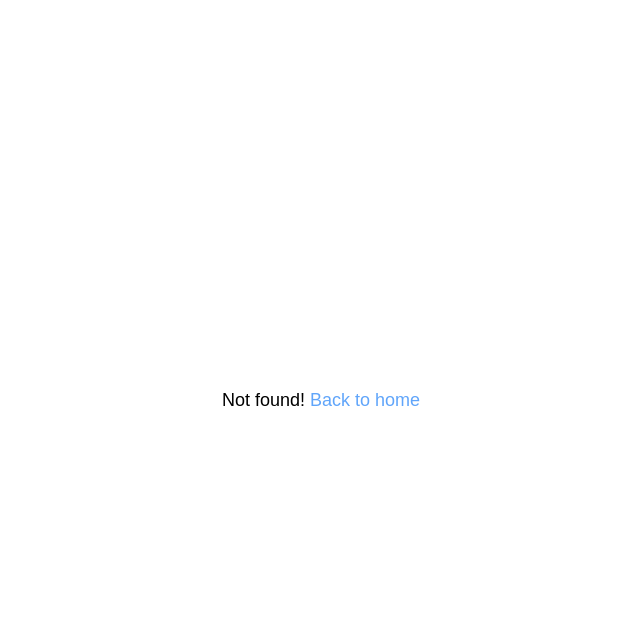
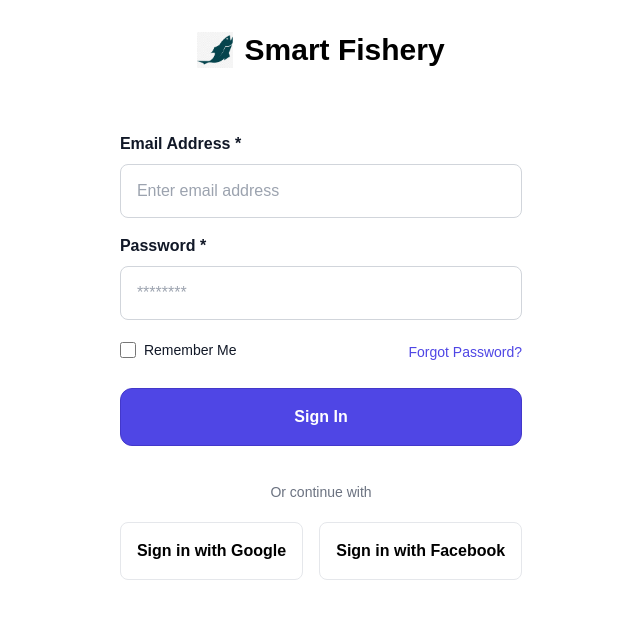
Before and after one commit to Umutoni123/smartfishery_frontend, a React (Vite) app: page /login in a window 1280 px wide. Before the commit this address had no page. Shown: the top 618 px of the page, without its empty margins (319-959 px from the left). Built offline with nearby package versions, Linux system fonts and the light colour scheme; a web font is replaced by a local one.

Commit message:
feat: login

```diff
--- a/src/App.jsx
+++ b/src/App.jsx
@@ -2,15 +2,21 @@ import React from 'react'
 import { BrowserRouter as Router, Switch, Route } from 'react-router-dom'
 
 import Home from './views/Home'
+import Login from './views/Login';
 import NotFound from './views/NotFound'
 
 const App = () => {
   return (
     <Router>
-      {/* <Nav /> */}
       <Switch>
         <Route exact path="/">
           <Home />
+        </Route>
+        <Route exact path="/smartfisheryplatform">
+          <Home />
+        </Route>
+        <Route exact path="/login">
+          <Login />
         </Route>
         <Route>
           <NotFound />
--- /dev/null
+++ b/src/views/Login.jsx
@@ -0,0 +1,55 @@
+import React from 'react'
+import { useHistory } from "react-router-dom"
+
+function Login() {
+  const history = useHistory()
+  return (
+    <section className="flex items-center justify-center">
+      <div className="relative w-2/3 overflow-hidden bg-white">
+        <div className="flex flex-col items-center justify-center w-full p-8">
+          <a href="/" class="flex items-center">
+            <img src="/favicon.png" class="mr-3 h-6 sm:h-9" alt="Smart Fishery Logo" />
+            <span class="self-center text-3xl font-semibold whitespace-nowrap dark:text-white">Smart Fishery</span>
+          </a>
+          <div className="flex flex-col justify-center h-full p-4 py-16 bg-blueGray-100">
+            <form className="mx-auto md:max-w-lg">
+              <label className="block mb-4">
+                <p className="mb-2 font-semibold leading-normal text-gray-900">Email Address *</p>
+                <input className="px-4 py-3.5 w-full text-gray-400 font-medium placeholder-gray-400 bg-white outline-none border border-gray-300 rounded-lg focus:ring focus:ring-indigo-300" id="signInInput1-1" type="text" placeholder="Enter email address" />
+              </label>
+              <label className="block mb-5">
+                <p className="mb-2 font-semibold leading-normal text-gray-900">Password *</p>
+                <input className="px-4 py-3.5 w-full text-gray-400 font-medium placeholder-gray-400 bg-white outline-none border border-gray-300 rounded-lg focus:ring focus:ring-indigo-300" id="signInInput1-2" type="password" placeholder="********" />
+              </label>
+              <div className="flex flex-wrap justify-between mb-4 -m-2">
+                <div className="w-auto p-2">
+                  <div className="flex items-center">
+                    <input className="w-4 h-4" id="default-checkbox" type="checkbox" value="" />
+                    <label className="ml-2 text-sm font-medium text-gray-900" for="default-checkbox">Remember Me</label>
+                  </div>
+                </div>
+                <div className="w-auto p-2"><a className="text-sm font-medium text-indigo-600 hover:text-indigo-700" href="#">Forgot Password?</a></div>
+              </div>
+              <button onClick={() => history.push("/dashboard")} className="w-full py-4 font-semibold text-white transition duration-200 ease-in-out bg-indigo-600 border border-indigo-700 mb-9 px-9 rounded-xl shadow-4xl focus:ring focus:ring-indigo-300 hover:bg-indigo-700" type="button">Sign In</button>
+              <p className="mb-5 text-sm font-medium text-center text-gray-500">Or continue with</p>
+              <div className="flex flex-wrap justify-center -m-2">
+                <div className="w-auto p-2">
+                  <button className="flex items-center p-4 transition duration-200 ease-in-out bg-white border rounded-lg hover:bg-gray-50">
+                    <span className="font-semibold leading-normal">Sign in with Google</span>
+                  </button>
+                </div>
+                <div className="w-auto p-2">
+                  <button className="flex items-center p-4 transition duration-200 ease-in-out bg-white border rounded-lg hover:bg-gray-50">
+                    <span className="font-semibold leading-normal">Sign in with Facebook</span>
+                  </button>
+                </div>
+              </div>
+            </form>
+          </div>
+        </div>
+      </div>
+    </section>
+  )
+}
+
+export default Login
```
